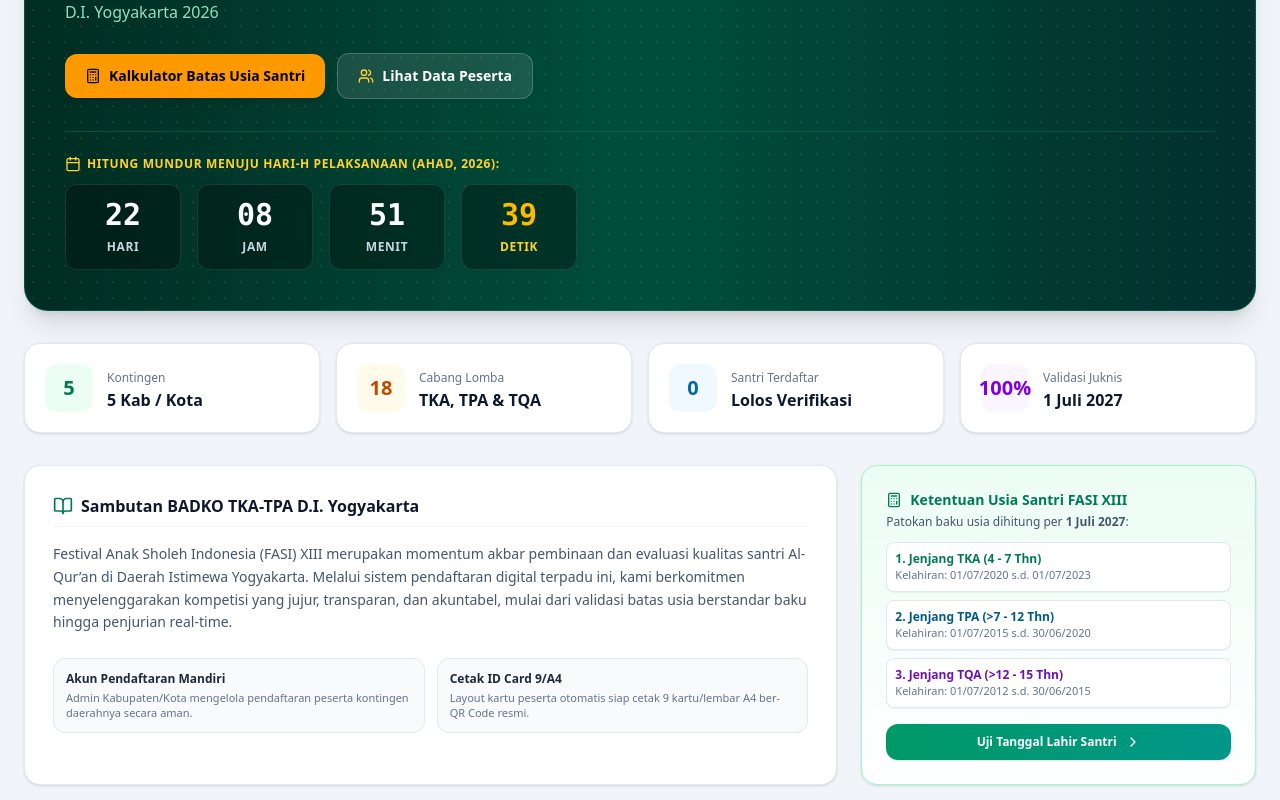
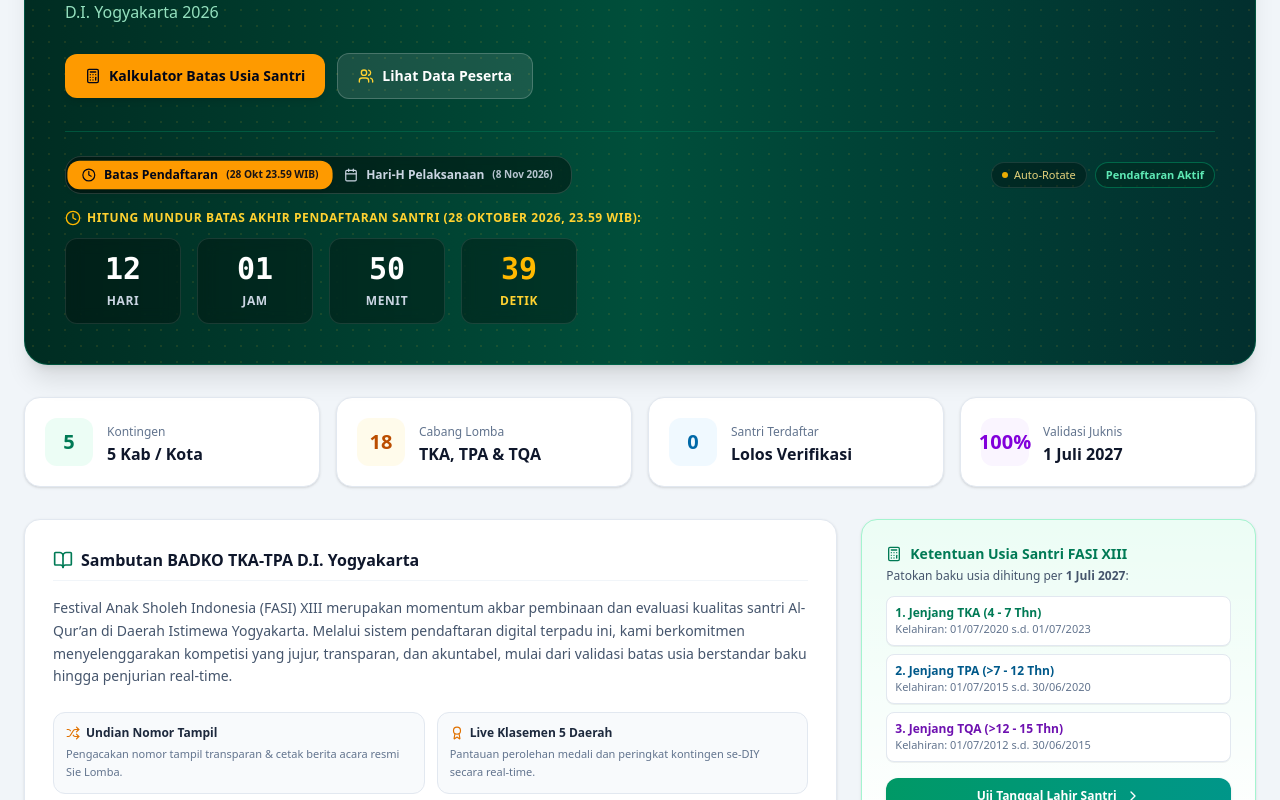
Before and after one commit to 12Lraka/fasi-13-diy, a React (Vite) app: page / in a window 1280 px wide. Shown: the part 280-1080 px from the top of the page. Built offline with nearby package versions, Linux system fonts and the light colour scheme; no server answers; the database is empty.

Commit message:
feat(public): add dynamic countdown for registration and event
Implement dual-mode countdown timer to track both the registration deadline and the main event date with auto-rotation functionality.

```diff
--- a/src/components/public/PublicPortal.tsx
+++ b/src/components/public/PublicPortal.tsx
@@ -7,7 +7,7 @@
  */
 
 import React, { useState, useEffect } from 'react';
-import { Calendar, MapPin, Award, Users, Calculator, ShieldCheck, ChevronRight, Sparkles, BookOpen, CheckCircle } from 'lucide-react';
+import { Calendar, MapPin, Award, Users, Calculator, ShieldCheck, ChevronRight, Sparkles, BookOpen, CheckCircle, Clock, Shuffle, RotateCcw } from 'lucide-react';
 import { Participant, AppSettings } from '../../types/fasi';
 import { KEMANTREN_LIST, CATEGORIES_LIST } from '../../data/fasiMasterData';
 import { SecurityBadge } from './SecurityBadge';
@@ -27,36 +27,83 @@
   onNavigateTab,
 }) => {
   const theme = getThemeConfig(settings?.themeColor);
-  // Target Tanggal Acara: Ahad, 8 November 2026 07:00:00 WIB
-  const targetDate = new Date('2026-11-08T07:00:00+07:00').getTime();
 
-  const [timeLeft, setTimeLeft] = useState<{
+  // Target 1: Batas Akhir Pendaftaran Santri (28 Oktober 2026 23.59 WIB)
+  const regDeadlineDate = settings?.registrationDeadlineDate && settings.registrationDeadlineDate !== '2026-10-05'
+    ? settings.registrationDeadlineDate
+    : '2026-10-28';
+  const regDeadlineTime = settings?.registrationDeadlineTime || '23:59';
+  const regDeadlineTarget = new Date(`${regDeadlineDate}T${regDeadlineTime}:00+07:00`).getTime();
+
+  // Target 2: Hari-H Pelaksanaan FASI XIII (Ahad, 8 November 2026 07.00 WIB)
+  const eventDateTarget = new Date('2026-11-08T07:00:00+07:00').getTime();
+
+  // Mode Tab Hitung Mundur: 'pendaftaran' (default) atau 'pelaksanaan'
+  const [activeCountdownMode, setActiveCountdownMode] = useState<'pendaftaran' | 'pelaksanaan'>('pendaftaran');
+  const [isAutoRotatePaused, setIsAutoRotatePaused] = useState<boolean>(false);
+
+  const [timeLeftReg, setTimeLeftReg] = useState<{
     days: number;
     hours: number;
     minutes: number;
     seconds: number;
-  }>({ days: 0, hours: 0, minutes: 0, seconds: 0 });
+    isExpired: boolean;
+  }>({ days: 0, hours: 0, minutes: 0, seconds: 0, isExpired: false });
 
+  const [timeLeftEvent, setTimeLeftEvent] = useState<{
+    days: number;
+    hours: number;
+    minutes: number;
+    seconds: number;
+    isExpired: boolean;
+  }>({ days: 0, hours: 0, minutes: 0, seconds: 0, isExpired: false });
+
+  // Update countdown tiap detik
   useEffect(() => {
-    const updateCountdown = () => {
+    const calc = (target: number) => {
       const now = new Date().getTime();
-      const difference = targetDate - now;
-
+      const difference = target - now;
       if (difference > 0) {
-        const days = Math.floor(difference / (1000 * 60 * 60 * 24));
-        const hours = Math.floor((difference % (1000 * 60 * 60 * 24)) / (1000 * 60 * 60));
-        const minutes = Math.floor((difference % (1000 * 60 * 60)) / (1000 * 60));
-        const seconds = Math.floor((difference % (1000 * 60)) / 1000);
-        setTimeLeft({ days, hours, minutes, seconds });
-      } else {
-        setTimeLeft({ days: 0, hours: 0, minutes: 0, seconds: 0 });
+        return {
+          days: Math.floor(difference / (1000 * 60 * 60 * 24)),
+          hours: Math.floor((difference % (1000 * 60 * 60 * 24)) / (1000 * 60 * 60)),
+          minutes: Math.floor((difference % (1000 * 60 * 60)) / (1000 * 60)),
+          seconds: Math.floor((difference % (1000 * 60)) / 1000),
+          isExpired: false,
+        };
       }
+      return { days: 0, hours: 0, minutes: 0, seconds: 0, isExpired: true };
     };
 
-    updateCountdown();
-    const interval = setInterval(updateCountdown, 1000);
+    const updateAll = () => {
+      setTimeLeftReg(calc(regDeadlineTarget));
+      setTimeLeftEvent(calc(eventDateTarget));
+    };
+
+    updateAll();
+    const interval = setInterval(updateAll, 1000);
     return () => clearInterval(interval);
-  }, [targetDate]);
+  }, [regDeadlineTarget, eventDateTarget]);
+
+  // Auto-rotate tab tiap 6 detik (jika tidak dipause oleh pengguna)
+  useEffect(() => {
+    if (isAutoRotatePaused) return;
+
+    const rotateInterval = setInterval(() => {
+      setActiveCountdownMode((prev) => (prev === 'pendaftaran' ? 'pelaksanaan' : 'pendaftaran'));
+    }, 6000);
+
+    return () => clearInterval(rotateInterval);
+  }, [isAutoRotatePaused]);
+
+  // Lanjutkan kembali auto-rotate setelah 15 detik jika user sempat klik tab manual
+  useEffect(() => {
+    if (!isAutoRotatePaused) return;
+    const resumeTimer = setTimeout(() => {
+      setIsAutoRotatePaused(false);
+    }, 15000);
+    return () => clearTimeout(resumeTimer);
+  }, [isAutoRotatePaused]);
 
   const verifiedCount = participants.filter((p) => p.status === 'verified').length;
 
@@ -101,17 +148,118 @@
           </div>
         </div>
 
-        {/* Countdown Card */}
+        {/* Countdown Card with Smart Dual-Tab Switcher & Auto-Rotate */}
         <div className={`mt-8 pt-6 border-t ${theme.headerBorder} relative z-10`}>
-          <div className="text-xs font-bold text-amber-300 uppercase tracking-wider mb-3 flex items-center gap-1.5">
-            <Calendar className="w-4 h-4" />
-            <span>Hitung Mundur Menuju Hari-H Pelaksanaan ({settings?.eventDate || 'Ahad, 8 November 2026'}):</span>
+          {/* Tab Switcher & Status Badges */}
+          <div className="flex flex-wrap items-center justify-between gap-3 mb-4">
+            <div className="inline-flex p-1 bg-black/40 backdrop-blur-md rounded-2xl border border-white/15 shadow-inner">
+              <button
+                type="button"
+                onClick={() => {
+                  setActiveCountdownMode('pendaftaran');
+                  setIsAutoRotatePaused(true);
+                }}
+                className={`flex items-center gap-2 px-3.5 py-1.5 rounded-xl text-xs font-bold transition-all ${
+                  activeCountdownMode === 'pendaftaran'
+                    ? 'bg-amber-500 text-slate-950 shadow-md scale-[1.02]'
+                    : 'text-slate-300 hover:text-white hover:bg-white/10'
+                }`}
+              >
+                <Clock className="w-3.5 h-3.5" />
+                <span>Batas Pendaftaran</span>
+                <span className="hidden sm:inline text-[10px] font-semibold opacity-90">
+                  (28 Okt 23.59 WIB)
+                </span>
+              </button>
+
+              <button
+                type="button"
+                onClick={() => {
+                  setActiveCountdownMode('pelaksanaan');
+                  setIsAutoRotatePaused(true);
+                }}
+                className={`flex items-center gap-2 px-3.5 py-1.5 rounded-xl text-xs font-bold transition-all ${
+                  activeCountdownMode === 'pelaksanaan'
+                    ? 'bg-amber-500 text-slate-950 shadow-md scale-[1.02]'
+                    : 'text-slate-300 hover:text-white hover:bg-white/10'
+                }`}
+              >
+                <Calendar className="w-3.5 h-3.5" />
+                <span>Hari-H Pelaksanaan</span>
+                <span className="hidden sm:inline text-[10px] font-semibold opacity-90">
+                  (8 Nov 2026)
+                </span>
+              </button>
             </div>
 
+            {/* Auto-Rotate Indicator & Status Pill */}
+            <div className="flex items-center gap-2">
+              {!isAutoRotatePaused ? (
+                <span className="inline-flex items-center gap-1.5 text-[11px] text-amber-200/90 bg-black/30 px-2.5 py-1 rounded-full border border-white/10 shadow-2xs">
+                  <span className="w-1.5 h-1.5 rounded-full bg-amber-400 animate-pulse"></span>
+                  Auto-Rotate
+                </span>
+              ) : (
+                <button
+                  type="button"
+                  onClick={() => setIsAutoRotatePaused(false)}
+                  className="inline-flex items-center gap-1.5 text-[11px] text-slate-300 hover:text-white bg-black/30 hover:bg-black/50 px-2.5 py-1 rounded-full border border-white/10 transition-colors"
+                  title="Klik untuk mengaktifkan kembali perputaran otomatis tab"
+                >
+                  <RotateCcw className="w-3 h-3 text-amber-400" />
+                  <span>Resume Auto-Rotate</span>
+                </button>
+              )}
+
+              {activeCountdownMode === 'pendaftaran' ? (
+                timeLeftReg.isExpired ? (
+                  <span className="inline-flex items-center gap-1 text-[11px] font-bold text-rose-300 bg-rose-950/70 border border-rose-500/40 px-2.5 py-1 rounded-full">
+                    Pendaftaran Ditutup
+                  </span>
+                ) : (
+                  <span className="inline-flex items-center gap-1 text-[11px] font-bold text-emerald-300 bg-emerald-950/70 border border-emerald-500/40 px-2.5 py-1 rounded-full">
+                    Pendaftaran Aktif
+                  </span>
+                )
+              ) : (
+                <span className="inline-flex items-center gap-1 text-[11px] font-bold text-amber-300 bg-amber-950/70 border border-amber-500/40 px-2.5 py-1 rounded-full">
+                  FASI XIII DIY
+                </span>
+              )}
+            </div>
+          </div>
+
+          <div className="text-xs font-bold text-amber-300 uppercase tracking-wider mb-3 flex items-center gap-1.5">
+            {activeCountdownMode === 'pendaftaran' ? (
+              <>
+                <Clock className="w-4 h-4 text-amber-400" />
+                <span>
+                  Hitung Mundur Batas Akhir Pendaftaran Santri (28 Oktober 2026, 23.59 WIB):
+                </span>
+              </>
+            ) : (
+              <>
+                <Calendar className="w-4 h-4 text-amber-400" />
+                <span>
+                  Hitung Mundur Menuju Hari-H Pelaksanaan ({settings?.eventDate || 'Ahad, 8 November 2026'}):
+                </span>
+              </>
+            )}
+          </div>
+
+          {/* Numbers Grid */}
+          {activeCountdownMode === 'pendaftaran' && timeLeftReg.isExpired ? (
+            <div className="p-4 rounded-2xl bg-rose-950/40 border border-rose-500/30 text-rose-200 text-xs sm:text-sm flex items-center gap-3">
+              <div className="w-2.5 h-2.5 rounded-full bg-rose-400 animate-ping shrink-0" />
+              <span>
+                Pendaftaran santri FASI XIII telah resmi ditutup pada <strong>28 Oktober 2026 pukul 23.59 WIB</strong>.
+              </span>
+            </div>
+          ) : (
             <div className="grid grid-cols-4 gap-2 sm:gap-4 max-w-lg">
               <div className="bg-black/30 backdrop-blur p-3 rounded-xl border border-white/10 text-center">
                 <span className="block text-xl sm:text-3xl font-black font-mono text-white">
-                {String(timeLeft.days).padStart(2, '0')}
+                  {String((activeCountdownMode === 'pendaftaran' ? timeLeftReg : timeLeftEvent).days).padStart(2, '0')}
                 </span>
                 <span className="text-[10px] sm:text-xs text-slate-300 uppercase tracking-wider font-semibold">
                   Hari
@@ -119,7 +267,7 @@
               </div>
               <div className="bg-black/30 backdrop-blur p-3 rounded-xl border border-white/10 text-center">
                 <span className="block text-xl sm:text-3xl font-black font-mono text-white">
-                {String(timeLeft.hours).padStart(2, '0')}
+                  {String((activeCountdownMode === 'pendaftaran' ? timeLeftReg : timeLeftEvent).hours).padStart(2, '0')}
                 </span>
                 <span className="text-[10px] sm:text-xs text-slate-300 uppercase tracking-wider font-semibold">
                   Jam
@@ -127,7 +275,7 @@
               </div>
               <div className="bg-black/30 backdrop-blur p-3 rounded-xl border border-white/10 text-center">
                 <span className="block text-xl sm:text-3xl font-black font-mono text-white">
-                {String(timeLeft.minutes).padStart(2, '0')}
+                  {String((activeCountdownMode === 'pendaftaran' ? timeLeftReg : timeLeftEvent).minutes).padStart(2, '0')}
                 </span>
                 <span className="text-[10px] sm:text-xs text-slate-300 uppercase tracking-wider font-semibold">
                   Menit
@@ -135,13 +283,14 @@
               </div>
               <div className="bg-black/30 backdrop-blur p-3 rounded-xl border border-white/10 text-center">
                 <span className="block text-xl sm:text-3xl font-black font-mono text-amber-400">
-                {String(timeLeft.seconds).padStart(2, '0')}
+                  {String((activeCountdownMode === 'pendaftaran' ? timeLeftReg : timeLeftEvent).seconds).padStart(2, '0')}
                 </span>
                 <span className="text-[10px] sm:text-xs text-amber-300 uppercase tracking-wider font-semibold">
                   Detik
                 </span>
               </div>
             </div>
+          )}
         </div>
       </div>
 
@@ -202,15 +351,21 @@
 
           <div className="pt-2 grid grid-cols-1 sm:grid-cols-2 gap-3 text-xs">
             <div className="p-3 rounded-xl bg-slate-50 border border-slate-200 space-y-1">
-              <span className="font-bold text-slate-800 block">Akun Pendaftaran Mandiri</span>
-              <p className="text-slate-500 text-[11px]">
-                Admin Kabupaten/Kota mengelola pendaftaran peserta kontingen daerahnya secara aman.
+              <span className="font-bold text-slate-800 flex items-center gap-1.5">
+                <Shuffle className="w-3.5 h-3.5 text-amber-600" />
+                Undian Nomor Tampil
+              </span>
+              <p className="text-slate-500 text-[11px] leading-relaxed">
+                Pengacakan nomor tampil transparan & cetak berita acara resmi Sie Lomba.
               </p>
             </div>
             <div className="p-3 rounded-xl bg-slate-50 border border-slate-200 space-y-1">
-              <span className="font-bold text-slate-800 block">Cetak ID Card 9/A4</span>
-              <p className="text-slate-500 text-[11px]">
-                Layout kartu peserta otomatis siap cetak 9 kartu/lembar A4 ber-QR Code resmi.
+              <span className="font-bold text-slate-800 flex items-center gap-1.5">
+                <Award className="w-3.5 h-3.5 text-amber-600" />
+                Live Klasemen 5 Daerah
+              </span>
+              <p className="text-slate-500 text-[11px] leading-relaxed">
+                Pantauan perolehan medali dan peringkat kontingen se-DIY secara real-time.
               </p>
             </div>
           </div>
```
Lines whose indentation alone changed are shown as unchanged.
